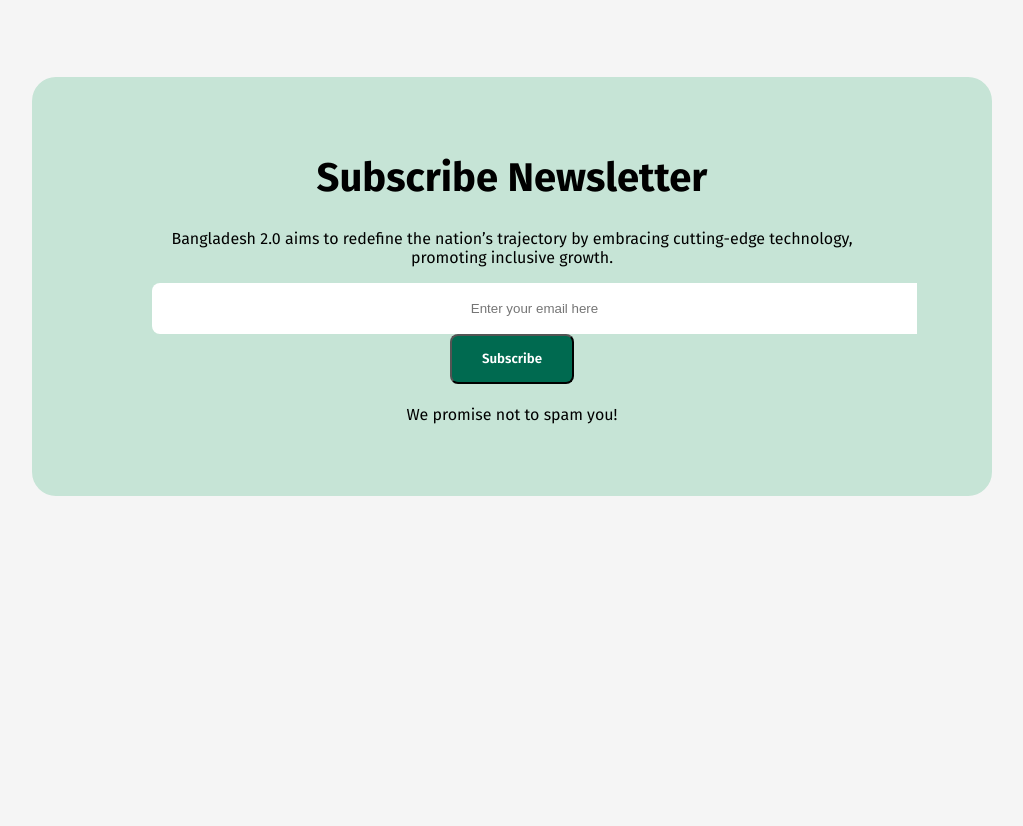
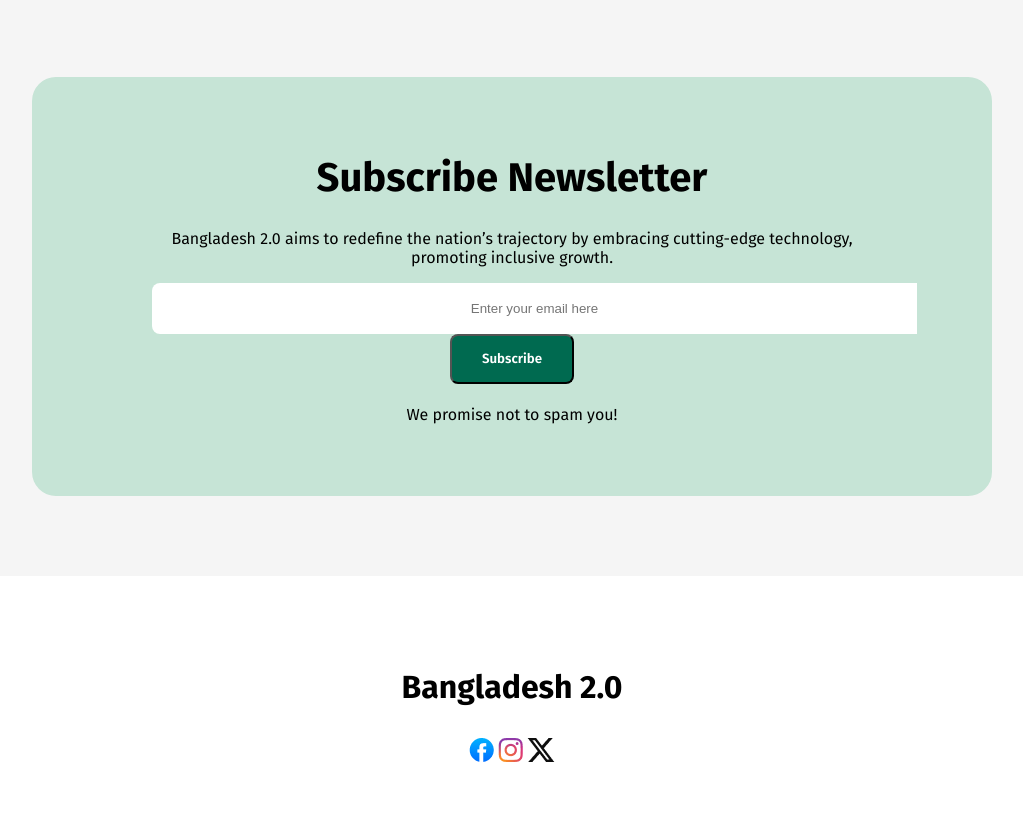
Before and after one commit to Naymul-Hoque-Emon/Assainment-1, a plain HTML site: page Bangladesh 2.0/index.html in a window 1280 px wide. Shown: the part 4424-5250 px from the top of the page, without its empty margins (128-1151 px from the left). Before the commit the page ends 4920 px from the top, so only its background shows below. Drawn offline with Linux system fonts and the light colour scheme.

Commit message:
max final commit

```diff
--- a/Bangladesh 2.0/index.html
+++ b/Bangladesh 2.0/index.html
@@ -166,7 +166,16 @@
 </section>
     </main>
     <footer>
-
+        <section class="footer-section footer-icons">
+            <div>
+            <h3 class="ending-title">Bangladesh 2.0</h3>
+            <div>
+            <img src="images/facebook.png" alt="">
+            <img src="images/instagram.png" alt="">
+            <img src="images/x.png" alt="">
+            </div>
+        </div>
+        </section>
     </footer>
 </body>
 </html>
--- a/Bangladesh 2.0/styles/styles.css
+++ b/Bangladesh 2.0/styles/styles.css
@@ -151,7 +151,7 @@ section{
   margin-top: 130px;
   padding: 30px;
   border-radius: 24px;
-  box-shadow: 0px 6px 50px 0px rgba(0, 0, 0, 0.06);
+  box-shadow: 0px 6px 50px 0px #0000000f;
 }
 
 /* The Vision of Future */
@@ -176,8 +176,8 @@ section{
 .fisrt-section-one{
   padding: 32px;
   border-radius: 16px;
-  background-color: rgba(84, 144, 245, 0.20);
-  box-shadow: 0px 6px 50px 0px rgba(0, 0, 0, 0.06);
+  background-color: #5490f533;
+  box-shadow: 0px 6px 50px 0px #0000000f;
 }
 .btn-section-one{
   background-color: #5490F5;
@@ -374,3 +374,19 @@ section{
   font-weight: 400;
   font-size: 16;
 }
+
+/* The End */
+
+.footer-section{
+  background-color: #ffffff;
+  padding: 60px 30px;
+  text-align: center;
+  max-width: auto;
+  margin: 0px;
+  margin-top: 80;
+}
+
+.ending-title{
+  font-weight: bold;
+  font-size: 32px;
+}
```
